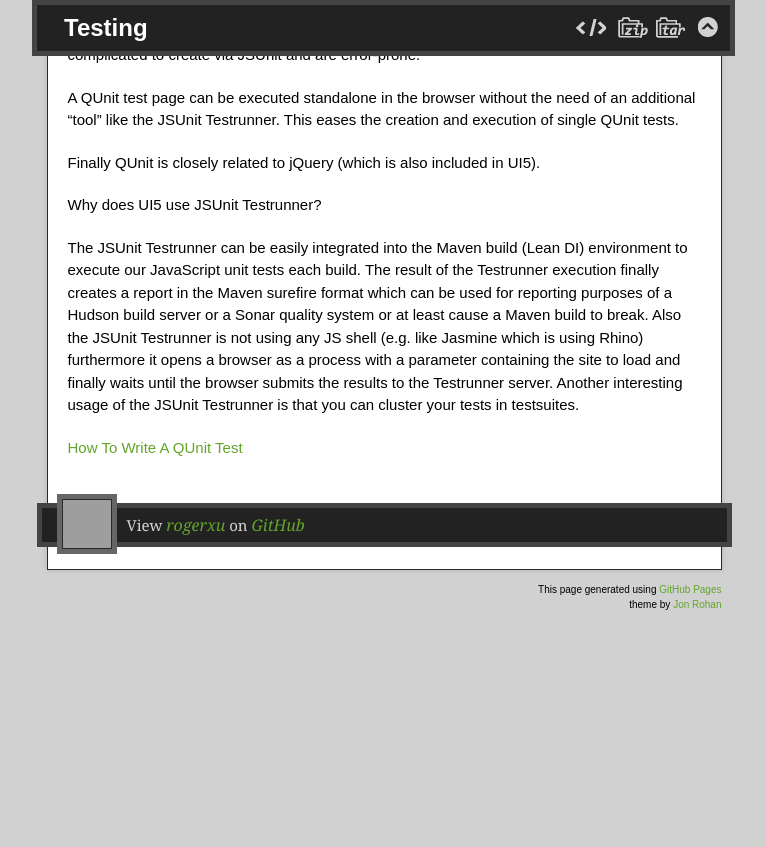
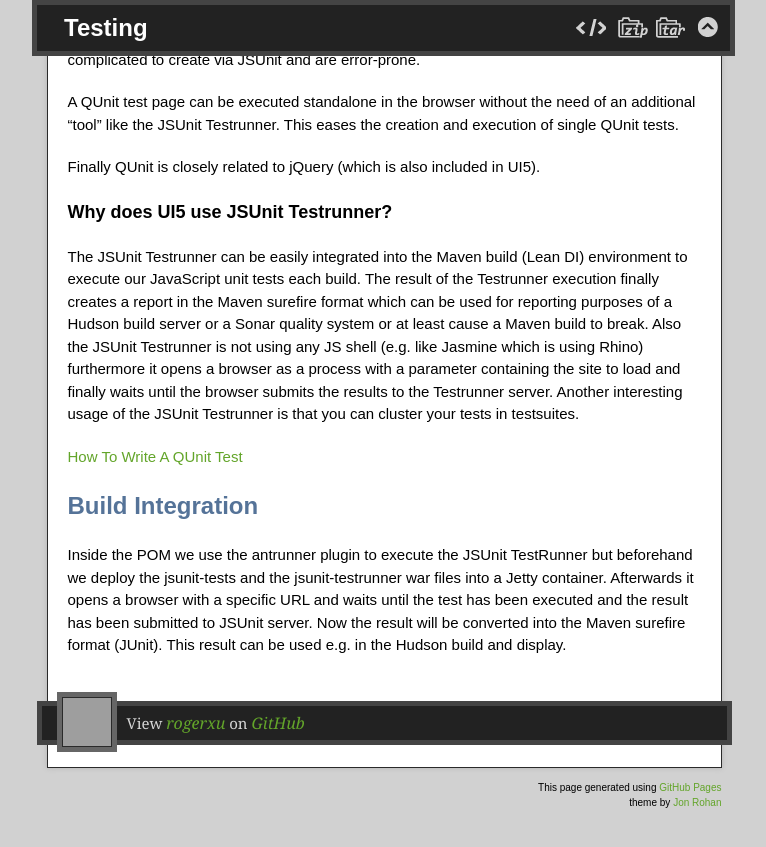
Before and after one commit to rogerxu/rogerxu.github.io, a Jekyll site: the page built from _posts/2012-11-02-ui5.md, in a window 1280 px wide and 900 px high, scrolled down 1738 px. Shown: the top 847 px of the window, without its empty margins (256-1022 px from the left). Built offline with Jekyll 4.4.1, drawn with Linux system fonts in a browser that asks for light colours; nearby versions of some CDN libraries; before the commit the page ends 2440 px from its top, so only the background shows below that; grey boxes are pictures that could not be loaded.

Commit message:
Add test maven integration section to UI5 post.

```diff
--- a/_posts/2012-11-02-ui5.md
+++ b/_posts/2012-11-02-ui5.md
@@ -54,7 +54,7 @@ UI5 implemented a bridge JSUnit to QUnit which is responsible to collect the sta
 
 [QUnit Testing](http://vesapui5.dhcp.wdf.sap.corp:1080/trac/sapui5/wiki/Documentation/AdvancedTopics/QUnit)
 
-**Why does UI5 use Qunit tests?**
+#### Why does UI5 use Qunit tests?
 
 QUnit tests have been proven to provide a much better support for asynchronous testing in comparision to JSUnit. These kind of tests are often needed for UI functional tests (e.g. wait until rendering is done, some animations complete or a backend call returns) but are complicated to create via JSUnit and are error-prone.
 
@@ -62,8 +62,12 @@ A QUnit test page can be executed standalone in the browser without the need of
 
 Finally QUnit is closely related to jQuery (which is also included in UI5).
 
-**Why does UI5 use JSUnit Testrunner?**
+#### Why does UI5 use JSUnit Testrunner?
 
 The JSUnit Testrunner can be easily integrated into the Maven build (Lean DI) environment to execute our JavaScript unit tests each build. The result of the Testrunner execution finally creates a report in the Maven surefire format which can be used for reporting purposes of a Hudson build server or a Sonar quality system or at least cause a Maven build to break. Also the JSUnit Testrunner is not using any JS shell (e.g. like Jasmine which is using Rhino) furthermore it opens a browser as a process with a parameter containing the site to load and finally waits until the browser submits the results to the Testrunner server. Another interesting usage of the JSUnit Testrunner is that you can cluster your tests in testsuites.
 
 [How To Write A QUnit Test](http://vesapui5.dhcp.wdf.sap.corp:1080/trac/sapui5/wiki/InternalDocumentation/TestingEnvironment/QUnitHowToWriteQUnitTest)
+
+## Build Integration
+
+Inside the POM we use the antrunner plugin to execute the JSUnit TestRunner but beforehand we deploy the jsunit-tests and the jsunit-testrunner war files into a Jetty container. Afterwards it opens a browser with a specific URL and waits until the test has been executed and the result has been submitted to JSUnit server. Now the result will be converted into the Maven surefire format (JUnit). This result can be used e.g. in the Hudson build and display.
```
